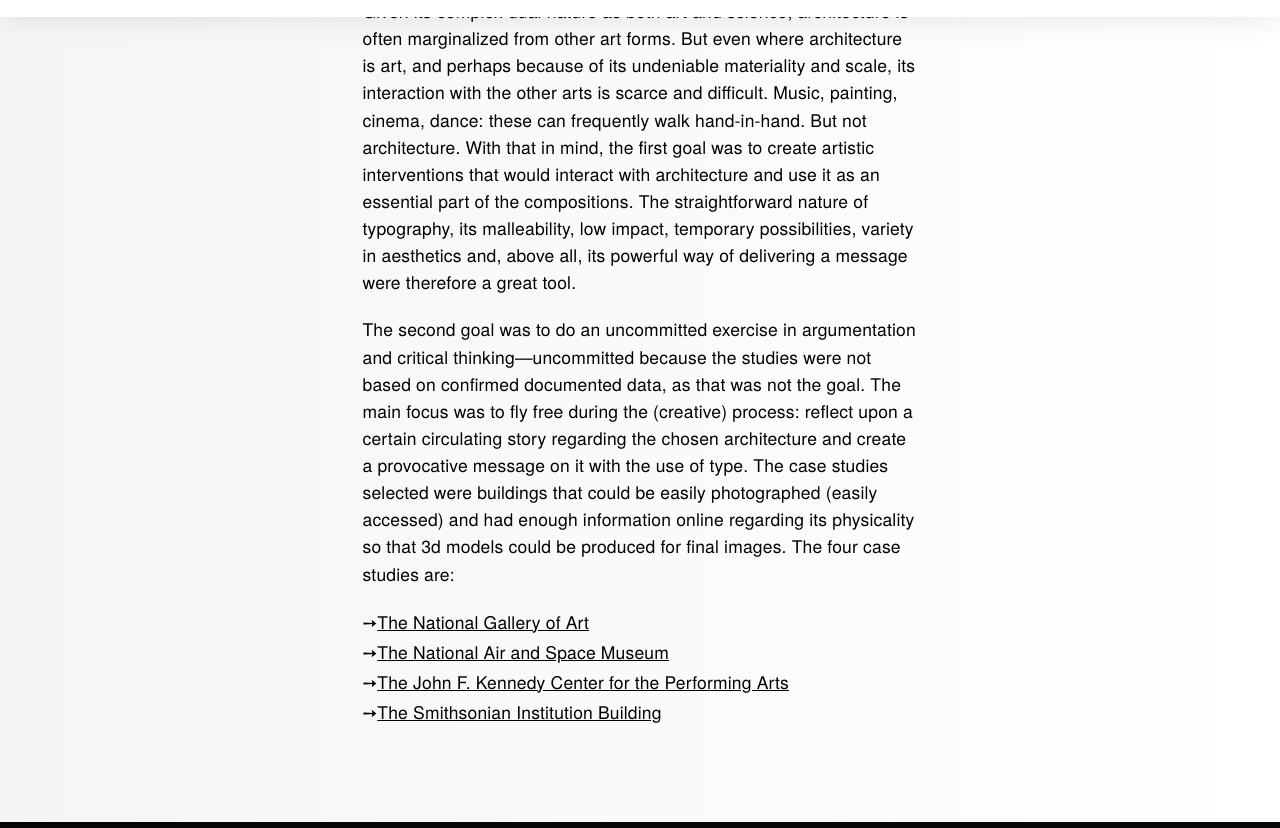
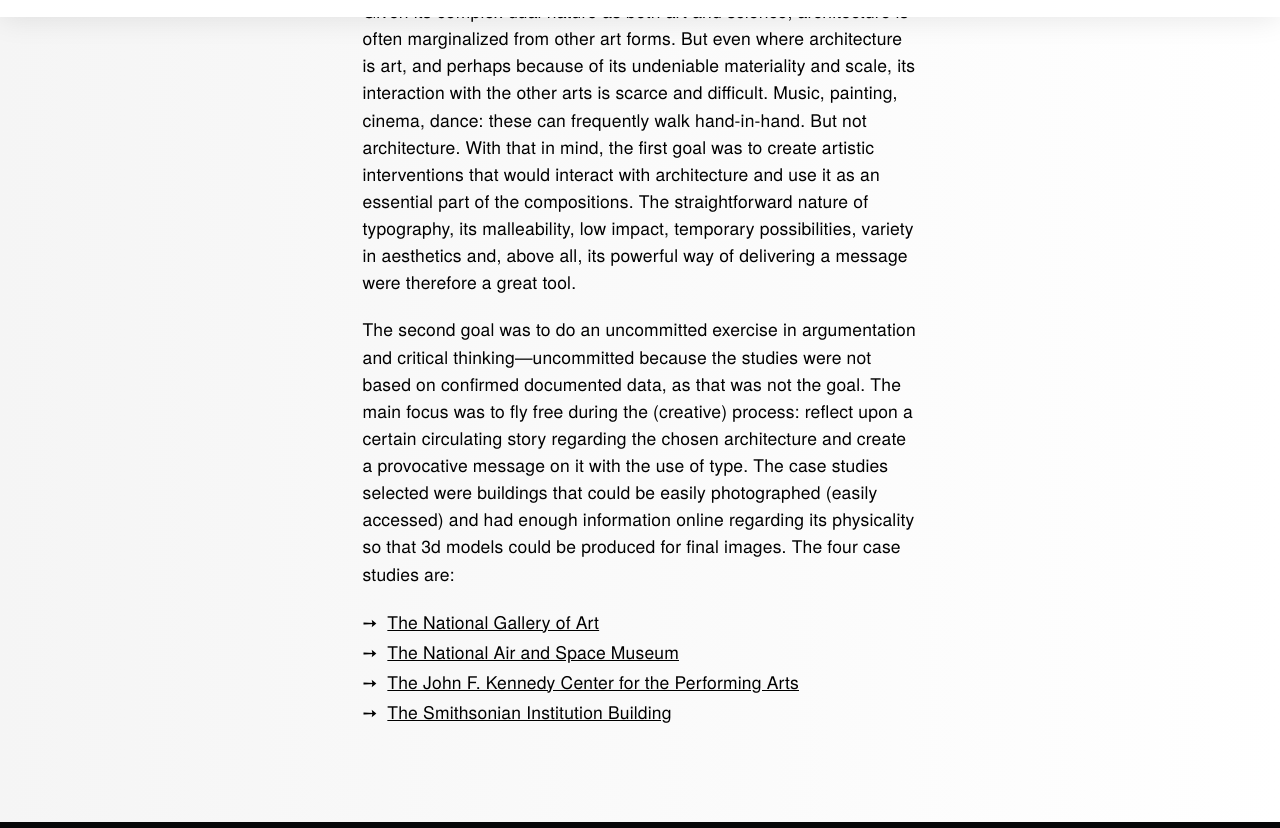
Before and after one commit to carolineportugal/estudioporto, a Jekyll site: the page built from _b-side/typographic-interventions-on-architecture.html, in a window 1280 px wide. Shown: the part 883-1711 px from the top of the page. Built offline with Jekyll 4.4.1, drawn with Linux system fonts in a browser that asks for light colours; nearby versions of some CDN libraries; some web fonts are replaced; grey boxes are pictures that could not be loaded.

Commit message:
finalizes typographic interventions

```diff
--- a/_b-side/typographic-interventions-on-architecture.html
+++ b/_b-side/typographic-interventions-on-architecture.html
@@ -33,10 +33,10 @@
             <p>Given its complex dual nature as both art and science, architecture is often marginalized from other art forms. But even where architecture is art, and perhaps because of its undeniable materiality and scale,  its interaction with the other arts is scarce and difficult. Music, painting, cinema, dance: these can frequently walk hand-in-hand. But not architecture. With that in mind, the first goal was to create artistic interventions that would interact with architecture and use it as an essential part of the compositions. The straightforward nature of typography, its malleability, low impact, temporary possibilities, variety in aesthetics and, above all, its powerful way of delivering a message were therefore a great tool.</p>
             <p>The second goal was to do an uncommitted exercise in argumentation and critical thinking—uncommitted because the studies were not based on confirmed documented data, as that was not the goal. The main focus was to fly free during the (creative) process: reflect upon a certain circulating story regarding the chosen architecture and create a provocative message on it with the use of type. The case studies selected were buildings that could be easily photographed (easily accessed) and had enough information online regarding its physicality so that 3d models could be produced for final images. The four case studies are:</p>
             <ul>
-              <li><span class="symbol-space">&#10137;</span><a href="" id="nga-anchor">The National Gallery of Art</a></li>
-              <li><span class="symbol-space">&#10137;</span><a href="" id="as-anchor">The National Air and Space Museum</a></li>
-              <li><span class="symbol-space">&#10137;</span><a href="" id="kc-anchor">The John F. Kennedy Center for the Performing Arts</a></li>
-              <li><span class="symbol-space">&#10137;</span><a href="" id="sc-anchor">The Smithsonian Institution Building</a></li>
+              <div class="list-item"><span class="symbol">&#10137;</span><li><a href="" id="nga-anchor">The National Gallery of Art</a></li></div>
+              <div class="list-item"><span class="symbol">&#10137;</span><li><a href="" id="as-anchor">The National Air and Space Museum</a></li></div>
+              <div class="list-item"><span class="symbol">&#10137;</span><li><a href="" id="kc-anchor">The John F. Kennedy Center for the Performing Arts</a></li></div>
+              <div class="list-item"><span class="symbol">&#10137;</span><li><a href="" id="sc-anchor">The Smithsonian Institution Building</a></li></div>
             </ul>
           </div>
         </div>
--- a/_sass/_typographic-interventions.scss
+++ b/_sass/_typographic-interventions.scss
@@ -120,21 +120,30 @@
     }
 
     ul{
-      list-style-type: none;
+      list-style: none;
       padding:0;
       margin:0;
       line-height: 30px;
+    }
+
+    .list-item{
+      display: flex;
+    }
+
+    .symbol{
+      margin-right:10px;
+      // display: none;
     }
 
     a{
       transition:$transition-time;
       color:#000;
       text-decoration: underline;
-      // margin-left:10px;
 
       &:hover{
-        color:lighten(#000, 30%);
+        color:lighten(#000, 20%);
       }
+
     }
 
   }
@@ -196,7 +205,7 @@
       text-decoration: underline;
 
       &:hover{
-        color:lighten(#000, 30%);
+        color:lighten(#000, 20%);
       }
     }
 
@@ -344,19 +353,6 @@
         padding:0;
       }
 
-      ul{list-style-position: outside;
-
-        li{
-          text-indent: -23px;
-          list-style-position: outside;
-        }
-
-        .symbol-space{
-          // display: none;
-        }
-
-      }
-
     }
 
     .building{
```
